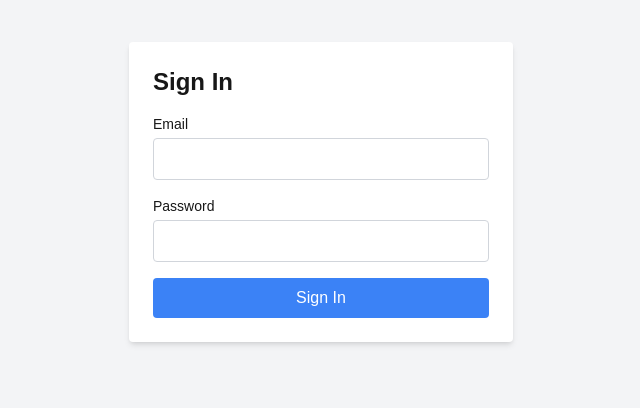
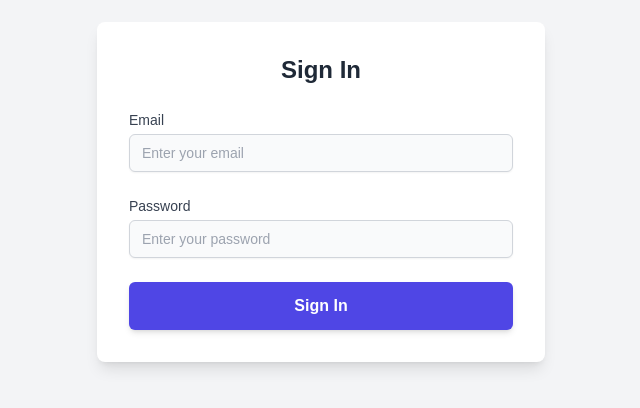
Before and after one commit to BRTGC/brtgc-pos-inventory-management, a Next.js app: page /auth/login in a window 1280 px wide. Shown: the part 208-616 px from the top of the page, without its empty margins (319-959 px from the left). Built offline with nearby package versions, Linux system fonts and the light colour scheme.

Commit message:
stockTrackingSystem

```diff
--- a/src/app/auth/login/page.tsx
+++ b/src/app/auth/login/page.tsx
@@ -34,38 +34,49 @@ const SignInPage = () => {
   };
 
   return (
-    <div className="flex items-center justify-center h-screen bg-gray-100">
-      <div className="bg-white p-6 rounded shadow-md w-96">
-        <h2 className="text-2xl font-semibold mb-4">Sign In</h2>
-        <form onSubmit={handleSubmit(onSubmit)}>
-          <div className="mb-4">
-            <label className="block text-sm font-medium mb-1">Email</label>
+    <div className="min-h-screen flex items-center justify-center bg-gray-100">
+      <form
+        onSubmit={handleSubmit(onSubmit)}
+        className="bg-white p-8 rounded-lg shadow-lg max-w-md w-full space-y-6"
+      >
+        <h2 className="text-2xl font-semibold text-gray-800 text-center">Sign In</h2>
+        <div>
+          <label className="block text-sm font-medium text-gray-700">Email</label>
           <input
             type="email"
             {...register("email", { required: "Email is required" })}
-              className="w-full border border-gray-300 rounded p-2"
+            className="mt-1 block w-full px-3 py-2 bg-gray-50 border border-gray-300 rounded-md shadow-sm focus:outline-none focus:ring-indigo-500 focus:border-indigo-500 sm:text-sm"
+            placeholder="Enter your email"
           />
-            {errors.email && <span className="text-red-500 text-sm">{errors.email.message}</span>}
+          {errors.email && (
+            <span className="text-red-500 text-sm">{errors.email.message}</span>
+          )}
         </div>
-          <div className="mb-4">
-            <label className="block text-sm font-medium mb-1">Password</label>
+
+        <div>
+          <label className="block text-sm font-medium text-gray-700">Password</label>
           <input
             type="password"
             {...register("password", { required: "Password is required" })}
-              className="w-full border border-gray-300 rounded p-2"
+            className="mt-1 block w-full px-3 py-2 bg-gray-50 border border-gray-300 rounded-md shadow-sm focus:outline-none focus:ring-indigo-500 focus:border-indigo-500 sm:text-sm"
+            placeholder="Enter your password"
           />
-            {errors.password && <span className="text-red-500 text-sm">{errors.password.message}</span>}
+          {errors.password && (
+            <span className="text-red-500 text-sm">{errors.password.message}</span>
+          )}
         </div>
+
         <button
           type="submit"
-            className={`w-full bg-blue-500 text-white p-2 rounded ${isSigningIn ? 'opacity-50 cursor-not-allowed' : ''}`}
+          className={`w-full py-3 bg-indigo-600 text-white rounded-md font-semibold shadow-md hover:bg-indigo-700 transition-all focus:ring-2 focus:ring-indigo-500 ${isSigningIn ? 'opacity-50 cursor-not-allowed' : ''
+            }`}
           disabled={isSigningIn}
         >
           {isSigningIn ? "Signing in..." : "Sign In"}
         </button>
       </form>
     </div>
-    </div>
+
   );
 };
 
--- a/src/app/page.tsx
+++ b/src/app/page.tsx
@@ -8,7 +8,7 @@ import Link from 'next/link';
 
 const Home = () => {
   const router = useRouter();
-  const { data: session, status } = useSession(); // Use useSession to get session data
+  const { status } = useSession(); // Use useSession to get session data
 
   useEffect(() => {
     // Redirect to the dashboard if the user is authenticated
@@ -40,7 +40,7 @@ const Home = () => {
           Log in to access your inventory management tools and get started!
         </p>
         <div className="flex justify-center mb-6">
-          <Link href="/login">
+          <Link href="/auth/login">
             <button className="bg-blue-500 text-white px-4 py-2 md:px-6 md:py-3 rounded-lg hover:bg-blue-600 transition duration-200">
               Login
             </button>
@@ -50,7 +50,7 @@ const Home = () => {
           What Our Users Say
         </h2>
         <blockquote className="border-l-4 border-blue-500 pl-3 md:pl-4 italic text-gray-600 mb-6 text-sm md:text-base">
-          "The BRTGC Inventory Management System has transformed our operations! We can track our inventory in real-time and make better decisions."
+          &quot;The BRTGC Inventory Management System has transformed our operations! We can track our inventory in real-time and make better decisions.&quot;
         </blockquote>
         <p className="text-gray-600 text-center mb-4 text-sm md:text-base">
           Need assistance? Contact our support team at{' '}
--- a/src/app/products/page.tsx
+++ b/src/app/products/page.tsx
@@ -13,6 +13,7 @@ type Product = {
   sku: string;
   stock: number;
   category: string;
+  lowStockAlert: number; // Added to handle low stock alerts
 };
 
 // Define a type for the SessionUser
@@ -170,11 +171,19 @@ const ProductsPage = () => {
       <div className="bg-gray-100 p-4">
         <div className="grid grid-cols-1 sm:grid-cols-2 lg:grid-cols-3 gap-4">
           {filteredProducts.map((product) => (
-            <div key={product.id} className="border rounded-lg p-4 shadow-md">
+            <div key={product.id} className="border rounded-lg p-4 shadow-md relative">
               <a className="text-xl font-semibold text-blue-500" href='#'>{product.name}</a>
               <p className="text-gray-700">Price: ${product.price.toFixed(2)}</p>
               <p className="text-gray-600">SKU: {product.sku}</p>
               <p className="text-gray-600">Stock: {product.stock}</p>
+
+              {/* Low stock alert */}
+              {product.stock <= product.lowStockAlert && (
+                <div className="absolute top-2 right-2 bg-red-600 text-white py-1 px-3 rounded-lg text-sm">
+                  Low stock
+                </div>
+              )}
+
               {session?.user.role === 'ADMIN' && (
                 <div className="mt-4">
                   <button
--- a/src/components/Layout.tsx
+++ b/src/components/Layout.tsx
@@ -17,7 +17,7 @@ export default function Layout({ children }: { children: React.ReactNode }) {
             </div>
 
             {/* Main Content */}
-            <div className="bg-gray-100 sm:pt-20 pt-0 p-4">
+            <div className="bg-gray-100 text-black h-screen sm:pt-20 pt-0 p-4">
                 {children}
             </div>
         </div>
```
Lines whose indentation alone changed are shown as unchanged.
